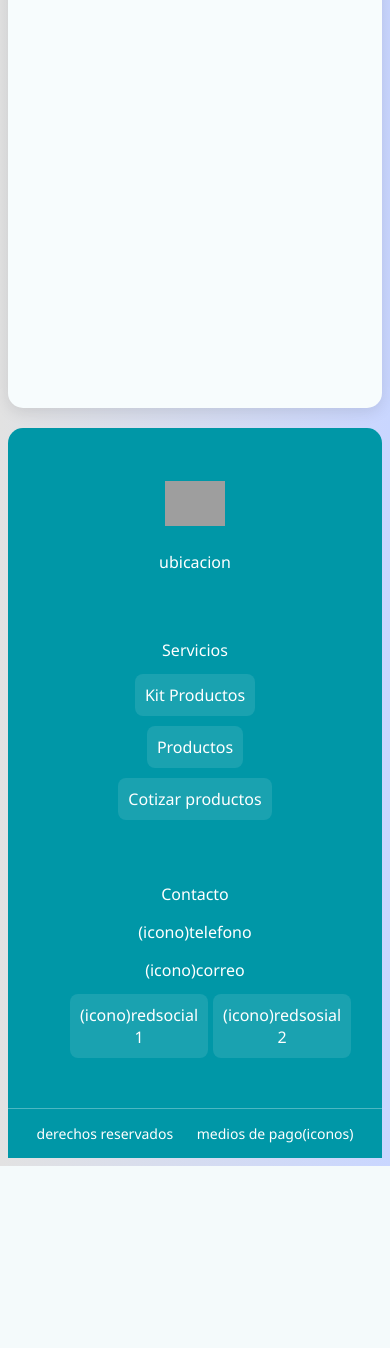
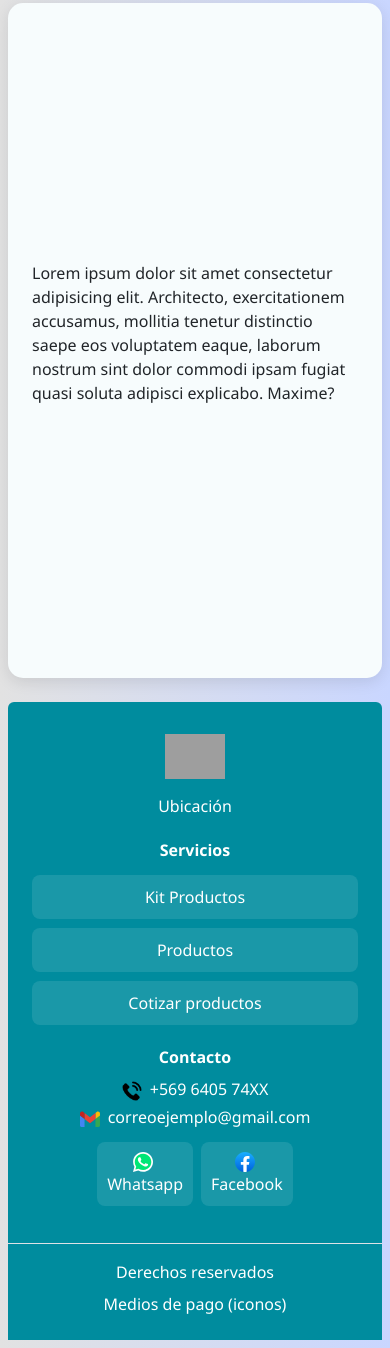
Before and after one commit to paocespedes-bit/Capstone-, a Django app: page / in a window 390 px wide; the page is wider, and only the part inside the window is pictured. Shown: the part 404-1752 px from the top of that part. Before the commit the page ends 1570 px from the top of that part, so only its background shows below. Run offline with Django 5.2, Linux system fonts and the light colour scheme; grey boxes are pictures that could not be loaded.

Commit message:
Se agrego Bootstrap y se volvio responsiva la pagina

```diff
--- a/Fase_2/Evidencias_Proyecto/SIPstore/store/static/style/base.css
+++ b/Fase_2/Evidencias_Proyecto/SIPstore/store/static/style/base.css
@@ -1,128 +1,82 @@
-body{
+body {
   background-color: #c9d6ff;
   background: linear-gradient(to right, #e2e2e2, #c9d6ff);
   font-family: "Segoe UI", Tahoma, Geneva, Verdana, sans-serif;
+  margin: 8px;
 }
 
 /* !Navbar  */
 /* General navbar */
 .navbar {
-  background-color: #008c9e;
   padding: 12px 24px;
-  border-radius: 15px;
-  box-shadow: 0 4px 10px rgba(0,0,0,0.15);
+  border-radius: 15px !important;
+  box-shadow: 0 4px 10px rgba(0, 0, 0, 0.15) !important;
+  width: 100%;
+  background: #008c9e !important;
 }
 
-.navbar-container {
-  display: flex;
-  align-items: center;
-  justify-content: space-between;
+.main-content {
+  margin: 0px !important;
 }
 
-/* Logo */
-.logo img {
-  height: 40px;
+main.container {
+  max-width: 100% !important;
+  padding-left: 0 !important;
+  padding-right: 0 !important;
 }
 
-/* Menú */
-.nav-links {
-  list-style: none;
-  display: flex;
-  gap: 25px;
-  margin: 0;
-  padding: 0;
-}
-
-.nav-links a {
-  text-decoration: none;
-  font-weight: 600;
-  transition: color 0.3s ease;
-  color: #fff;
-  font-size: 16px;
-}
-
-.nav-links a:hover {
-  color: #00bcd4; /* Efecto hover */
-}
-
-/* Buscador */
-.search-bar {
-  display: flex;
-  align-items: center;
-  gap: 6px;
-}
-
-.search-bar input {
-  padding: 6px 12px;
-  border-radius: 20px;
-  border: none;
-  outline: none;
-  font-size: 14px;
-  width: 160px;
-}
-
-.search-bar button {
-  border:1px solid #00bcd4;
-  padding: 5px 10px;
-  border-radius: 50%;
-  cursor: pointer;
-  font-size: 16px;
-}
-
-.search-bar button:hover {
+.container-fluid {
   background-color: #008c9e;
 }
 
-/* Carrito */
-.cart-btn {
-  border: 1px solid #008c9e;
-  padding: 8px 12px;
-  border-radius: 50%;
-  cursor: pointer;
-  font-size: 18px;
+.navbar-collapse {
+  flex-grow: 1;
+  flex-basis: 100%;
 }
 
-.cart-btn:hover {
-  border: 1px solid #008c9e;
-}
 
 /* !contenido */
 .main {
   min-height: 80vh;
-  margin: 20px auto;
-  border-radius: 15px;
+  width: 100% !important;
+  border-radius: 15px !important;
   background-color: #f7fcfd;
-  box-shadow: 0 4px 15px rgba(0,0,0,0.1);
-  padding: 20px;
+  box-shadow: 0 4px 15px rgba(0, 0, 0, 0.1) !important;
+  margin: 0px !important;
 }
-
 
 /* !footer */
 
-footer {
-  background-color: #0097a7;
-  color: #fff;
-  border-top-left-radius: 15px;
-  border-top-right-radius: 15px;
-  margin-top: 20px;
+.bg-primary {
+    --bs-bg-opacity: 1;
+    background-color: #008c9e !important;
 }
 
-.footer-top-a {
+.col-md-4{
   display: flex;
-  justify-content: space-around;
-  padding: 30px 20px;
-  flex-wrap: wrap;
-  gap: 20px;
+  justify-content: center;
+  align-items: center;
+  flex-direction: column;
 }
 
-.footer-col-1 {
-  padding: 15px;
-  width: 250px;
+.py-4{
   display: flex;
+  justify-content: space-between;
+  align-items: center;
   flex-direction: column;
-  align-items: center;
+  width: 100%;
 }
 
+.text-md-start{
+  width: 100%;
+}
+
+div {
+  display: flex;
+  align-items: center;
+  flex-direction: row;
+  justify-content: center;
+}
 
 .log {
   width: 60px;
@@ -131,20 +85,12 @@ footer {
   margin-bottom: 10px;
 }
 
-.box {
-  border: 1px solid darkblue;
-  padding: 10px;
-  text-align: center;
-}
-
-.parrafo {
-  text-align: center;
-  margin: 8px 0;
-}
-
 .a-foot {
-  display: block;
-  background-color: rgba(255,255,255,0.1);
+  display: flex;
+  flex-direction: column;
+  align-items: center;
+  justify-content: center;
+  background-color: rgba(255, 255, 255, 0.1);
   padding: 10px;
   border-radius: 8px;
   text-align: center;
@@ -152,14 +98,22 @@ footer {
   color: #fff;
   margin: 5px 0;
   transition: background-color 0.3s ease;
+  width: 100%;
+}
+
+.a-foot img {
+  width: 20px;
+  height: auto;
+  vertical-align: middle;
+  margin-right: 6px;
 }
 
 .a-foot:hover {
-  background-color: rgba(255,255,255,0.25);
+  background-color: rgba(255, 255, 255, 0.25);
 }
 
 .footer-bottom {
-  border-top: 1px solid rgba(255,255,255,0.3);
+  border-top: 1px solid rgba(255, 255, 255, 0.3);
   display: flex;
   justify-content: space-around;
   align-items: center;
@@ -172,3 +126,14 @@ footer {
   margin: 0;
   font-size: 14px;
 }
+/* Media query para pantallas más pequeñas */
+@media (max-width: 991.2px) and (max-height: 742.4px) {
+  .navbar-collapse {
+    flex-grow: 1;
+    flex-basis: 100%;
+    display: flex;
+    justify-content: center;
+    align-items: flex-start;
+    flex-direction: column;
+  }
+}
--- a/Fase_2/Evidencias_Proyecto/SIPstore/store/templates/base.html
+++ b/Fase_2/Evidencias_Proyecto/SIPstore/store/templates/base.html
@@ -1,88 +1,151 @@
-<!-- !Carga de la carpeta estatica -->
 {% load static %}
-
 <!DOCTYPE html>
 <html lang="en">
   <head>
     <meta charset="UTF-8" />
     <meta name="viewport" content="width=device-width, initial-scale=1.0" />
-    <!--! Estilo -->
+
+    <!-- Bootstrap CSS -->
+    <link
+      href="https://cdn.jsdelivr.net/npm/bootstrap@5.3.8/dist/css/bootstrap.min.css"
+      rel="stylesheet"
+      integrity="sha384-sRIl4kxILFvY47J16cr9ZwB07vP4J8+LH7qKQnuqkuIAvNWLzeN8tE5YBujZqJLB"
+      crossorigin="anonymous"
+    />
     <link rel="stylesheet" href="{% static 'style/base.css' %}" />
     {% block link %}{% endblock %}
-    <!--! Para los estilos -->
 
     <title>{% block title %}SIPstore{% endblock %}</title>
   </head>
   <body>
-    <!-- !Barra de navegacion -->
-    <nav class="navbar">
-      <div class="navbar-container">
-        <!-- Logo -->
-        <a href="#" class="logo">
-          <img src="#" alt="SIPstore" />
+    <!-- Navbar -->
+    <nav
+      class="navbar navbar-expand-lg navbar-dark bg-primary rounded shadow-sm"
+    >
+      <div class="container-fluid">
+        <a class="navbar-brand" href="#">
+          <img
+            src="#"
+            alt="SIPstore"
+            class="d-inline-block align-text-top logo"
+          />
         </a>
-
-        <!-- Menú -->
-        <ul class="nav-links">
-          <li><a href="">Home</a></li>
-          <li><a href="">Kit Productos</a></li>
-          <li><a href="">Productos</a></li>
-          <li><a href="">Cotiza Estructura</a></li>
-        </ul>
-
-        <!-- Buscador -->
-        <form role="search" class="search-bar">
-          <input type="search" placeholder="Buscar" aria-label="Search" />
-          <button type="submit">🔍</button>
-        </form>
-
-        <!-- Carrito -->
-        <button class="cart-btn">🛒</button>
+        <button
+          class="navbar-toggler"
+          type="button"
+          data-bs-toggle="collapse"
+          data-bs-target="#navbarNav"
+          aria-controls="navbarNav"
+          aria-expanded="false"
+          aria-label="Toggle navigation"
+        >
+          <span class="navbar-toggler-icon"></span>
+        </button>
+        <div class="collapse navbar-collapse" id="navbarNav">
+          <ul class="navbar-nav me-auto mb-2 mb-lg-0">
+            <li class="nav-item"><a class="nav-link" href="#">Home</a></li>
+            <li class="nav-item">
+              <a class="nav-link" href="#">Kit Productos</a>
+            </li>
+            <li class="nav-item"><a class="nav-link" href="#">Productos</a></li>
+            <li class="nav-item">
+              <a class="nav-link" href="#">Cotiza Estructura</a>
+            </li>
+          </ul>
+          <form class="d-flex align-items-center" role="search">
+            <input
+              class="form-control me-2"
+              type="search"
+              placeholder="Buscar"
+              aria-label="Search"
+            />
+            <button class="btn btn-outline-light me-2" type="submit">🔍</button>
+            <button class="btn btn-light" type="button">🛒</button>
+          </form>
+        </div>
       </div>
     </nav>
-    <!-- !Fin Barra de navegacion -->
 
-    <!-- !CUERPO-->
-    <main class="main">{% block content %}{% endblock %}</main>
+    <!-- Main Content -->
+    <main class="container my-4">
+      <div class="main p-4 rounded shadow-sm">
+        {% block content %}{% endblock %}
+      </div>
+    </main>
 
-    <!-- !FIN CUERPO-->
-
-    <!-- !Footer-->
-    <footer>
-      <!-- Parte superior del footer -->
-      <div class="footer-top-a">
-        <!-- Columna 1 -->
-        <div class="footer-col-1">
-          <img class="log" src="#" alt="SIPSTORE" />
-          <p class="parrafo">ubicacion</p>
-        </div>
-        <!-- Columna 2 -->
-        <div class="footer-col-1">
-          <p class="parrafo">Servicios</p>
-          <a class="a-foot" href="#">Kit Productos</a>
-          <a class="a-foot" href="#">Productos</a>
-          <a class="a-foot" href="#">Cotizar productos</a>
-        </div>
-        <!-- Columna 3 -->
-        <div class="footer-col-1">
-          <p class="parrafo">Contacto</p>
-          <p class="parrafo">(icono)telefono </p>
-          <p class="parrafo">(icono)correo</p>
-          <div style="display: flex; gap: 5px; width: 100%">
-            <a class="a-foot" href="#">(icono)redsocial 1</a>
-            <a class="a-foot" href="#">(icono)redsosial 2</a>
+    <!-- Footer -->
+    <footer class="bg-primary text-white mt-4 rounded-top">
+      <div class="container py-4">
+        <div class="row text-center text-md-start">
+          <div class="col-md-4 mb-3">
+            <img src="#" alt="SIPSTORE" class="log mb-2" />
+            <p class="mb-1">Ubicación</p>
+          </div>
+          <div class="col-md-4 mb-3">
+            <p class="fw-bold mb-2">Servicios</p>
+            <a class="a-foot d-block mb-1" href="#">Kit Productos</a>
+            <a class="a-foot d-block mb-1" href="#">Productos</a>
+            <a class="a-foot d-block mb-1" href="#">Cotizar productos</a>
+          </div>
+          <div class="col-md-4 mb-3">
+            <p class="fw-bold mb-2">Contacto</p>
+            <p class="mb-1"><img
+                src="{% static 'img/phone.png' %}"
+                alt="Gmail"
+                class="icono me-1"
+                style="
+                  width: 20px;
+                  height: auto;
+                  vertical-align: middle;
+                  margin-right: 6px;
+                "
+              /> +569 6405 74XX</p>
+            <p class="mb-2">
+              <img
+                src="{% static 'img/gmail.svg' %}"
+                alt="Gmail"
+                class="icono me-1"
+                style="
+                  width: 20px;
+                  height: auto;
+                  vertical-align: middle;
+                  margin-right: 6px;
+                "
+              />
+              correoejemplo@gmail.com
+            </p>
+            <div
+              class="d-flex justify-content-center justify-content-md-start gap-2"
+            >
+              <a class="a-foot d-flex align-items-center" href="#">
+                <img
+                  src="{% static 'img/whatsapp.svg' %}"
+                  alt="WhatsApp"
+                  class="icono me-1"
+                />Whatsapp
+              </a>
+              <a class="a-foot d-flex align-items-center" href="#">
+                <img
+                  src="{% static 'img/facebook.svg' %}"
+                  alt="Facebook"
+                  class="icono me-1"
+                />Facebook
+              </a>
+            </div>
           </div>
         </div>
-      </div>
-      <!-- Parte inferior del footer -->
-      <div class="footer-bottom">
-        <div style="flex: 1"></div>
-        <p class="parrafo">derechos reservados</p>
-        <div style="flex: 1"></div>
-        <p class="parrafo">medios de pago(iconos)</p>
-        <div style="flex: 1"></div>
+        <div class="row mt-3 border-top pt-3 text-center">
+          <div class="col-12 col-md-6 mb-2 mb-md-0">Derechos reservados</div>
+          <div class="col-12 col-md-6">Medios de pago (iconos)</div>
+        </div>
       </div>
     </footer>
-    <!-- !FIN Footer-->
+
+    <!-- Bootstrap JS -->
+    <script
+      src="https://cdn.jsdelivr.net/npm/bootstrap@5.3.8/dist/js/bootstrap.bundle.min.js"
+      integrity="sha384-FKyoEForCGlyvwx9Hj09JcYn3nv7wiPVlz7YYwJrWVcXK/BmnVDxM+D2scQbITxI"
+      crossorigin="anonymous"
+    ></script>
   </body>
 </html>
```
Also changed, not shown: Fase_2/Evidencias_Proyecto/SIPstore/store/static/img/facebook.svg (added), Fase_2/Evidencias_Proyecto/SIPstore/store/static/img/gmail.svg (added), Fase_2/Evidencias_Proyecto/SIPstore/store/static/img/phone.png (added), Fase_2/Evidencias_Proyecto/SIPstore/store/static/img/whatsapp.svg (added).
